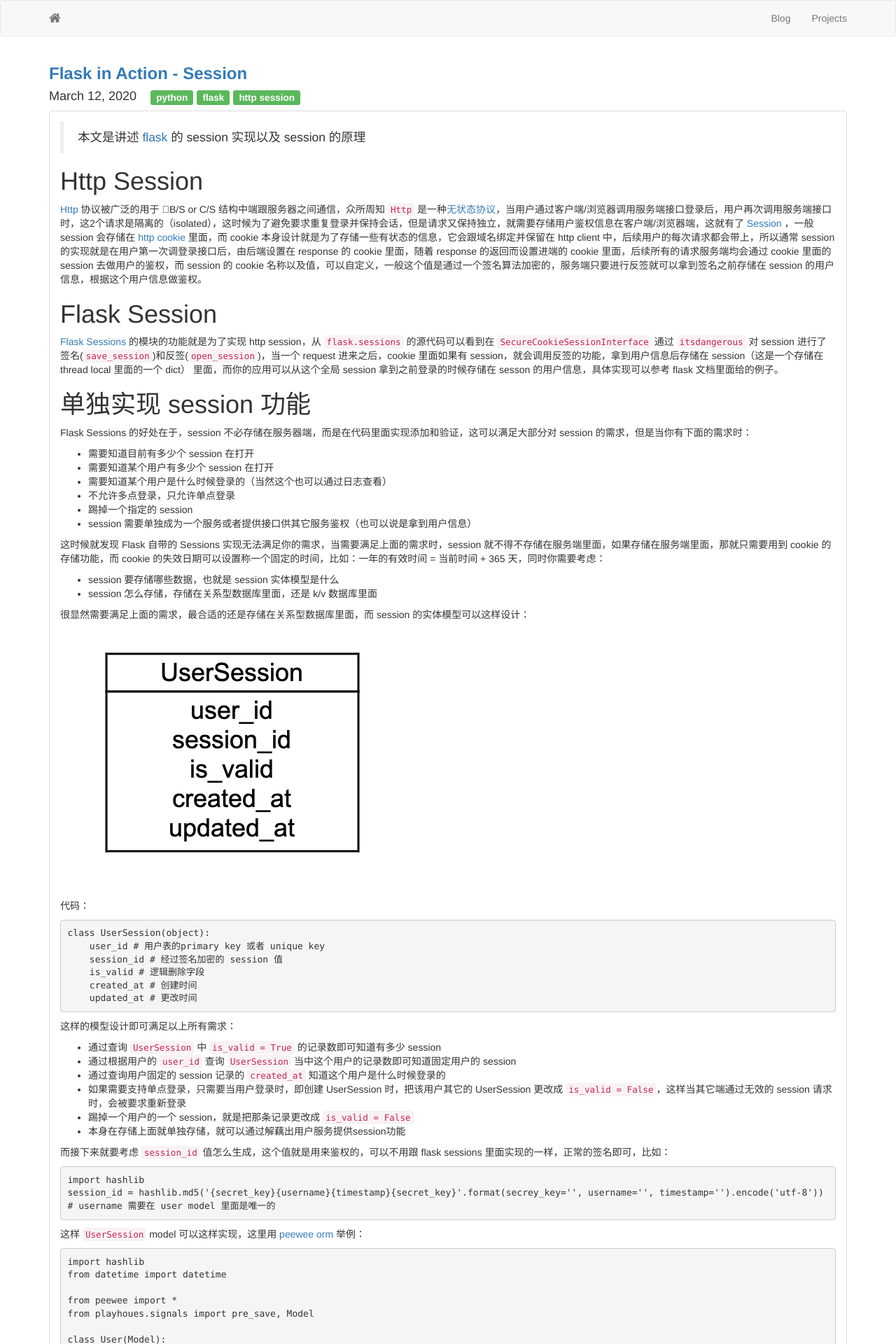
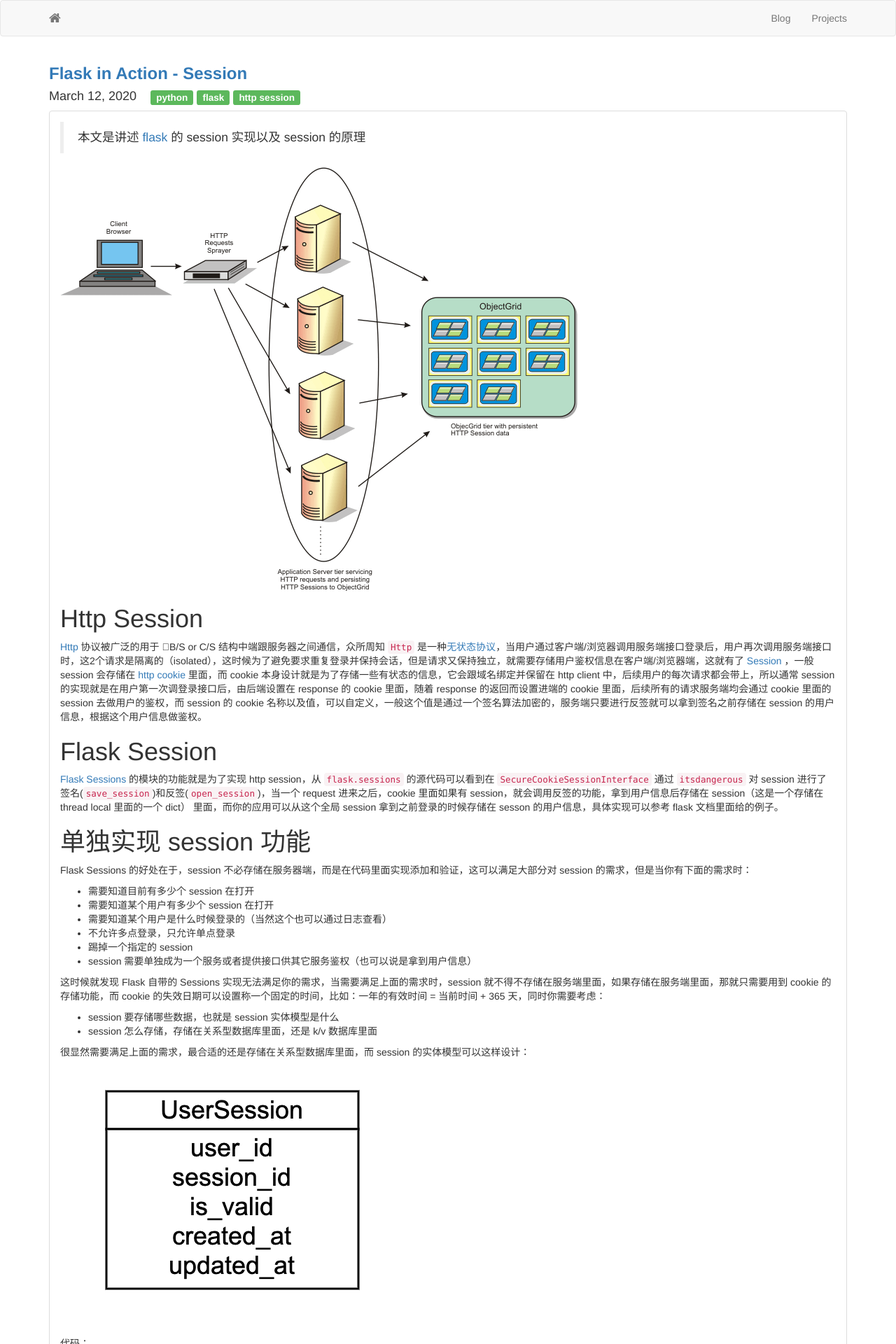
Before and after one commit to kevinxuv/blog, a Jekyll site: the page built from _posts/2020-03-12-flask-session.md, in a window 1280 px wide. Shown: the top 1920 px of the page at 70% size. Built offline with Jekyll 4.4.1, drawn with Linux system fonts in a browser that asks for light colours; nearby versions of some CDN libraries.

Commit message:
Add image in post

```diff
--- a/_posts/2020-03-12-flask-session.md
+++ b/_posts/2020-03-12-flask-session.md
@@ -7,6 +7,8 @@ tags:
     - http session
 ---
 > 本文是讲述 [flask](https://flask.palletsprojects.com/en/1.1.x/) 的 session 实现以及 session 的原理
+
+![http-session](../assets/images/http-session.gif)
 
 # Http Session
 
```
Also changed, not shown: assets/images/http-session.gif (added).
